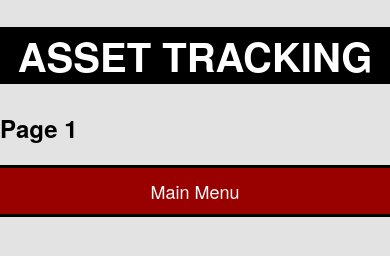
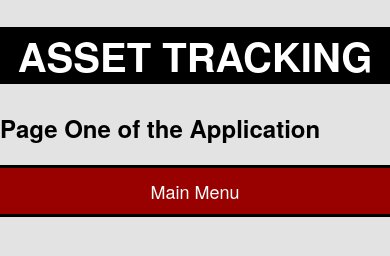
Before and after one commit to tscrimenti/Asset-Tracking, a plain HTML site: page www/index.html in a window 390 px wide. Both pictures are taken after a click on the link "Add Asset". Drawn offline with nearby package versions, Linux system fonts and the light colour scheme; some packages are replaced by stand-ins of ours.

Commit message:
Update the Index.html

```diff
--- a/www/index.html
+++ b/www/index.html
@@ -56,7 +56,7 @@
 </div>
 
 <div class="page" id="page_1">
-		 <h2>Page 1</h2>
+		 <h2>Page One of the Application</h2>
 		  <a class="page_button" href="#" page_to_open="main_menu">Main Menu</a>
 </div>
 
```
